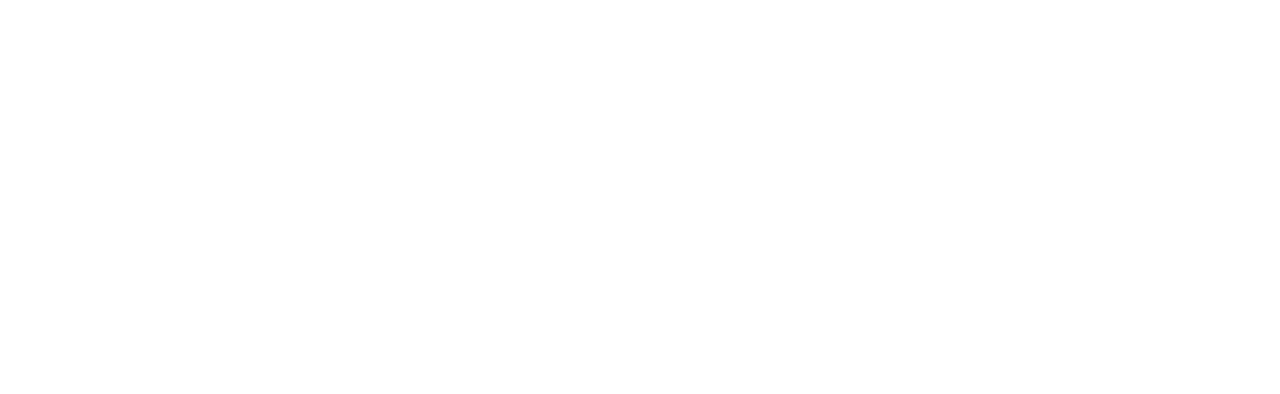
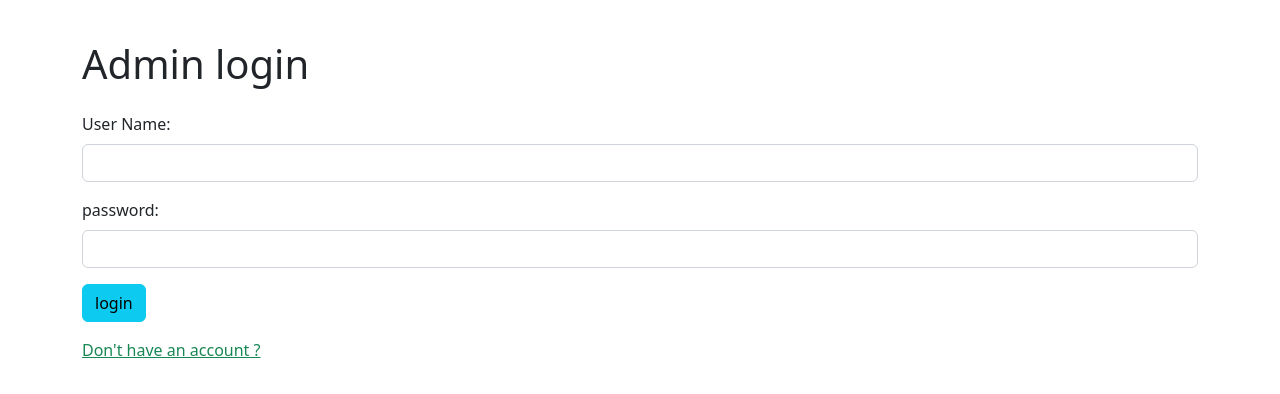
Before and after one commit to krishnanunnijp/library-management-angular-project, an Angular app: page / in a window 1280 px wide. Shown: the top 394 px of the page. Built offline with nearby package versions, Linux system fonts and the light colour scheme.

Commit message:
admin login page added

```diff
--- /dev/null
+++ b/src/app/admin-login/admin-login.component.html
@@ -0,0 +1,25 @@
+<div class="container">
+    <div class="row">
+        <div class="col col-12 col-sm-12 col-md-12 col-lg-12 col-xl-12 col-xxl-12">
+            <div class="row g-3 mt-4">
+                <div class="col-12 col-sm-12 col-md-12 col-lg-12 col-xl-12 col-xxl-12">
+                    <h1> Admin login</h1>
+                </div>
+                <div class="col-12 col-sm-12 col-md-12 col-lg-12 col-xl-12 col-xxl-12">
+                    <label for="username" class="form-label">User Name:</label>
+                    <input type="text" class="form-control">
+                </div>
+                <div class="col-12 col-sm-12 col-md-12 col-lg-12 col-xl-12 col-xxl-12">
+                    <label for="password" class="form-label">password:</label>
+                    <input type="password" class="form-control">
+                </div>
+                <div class="col-12 col-sm-12 col-md-12 col-lg-12 col-xl-12 col-xxl-12">
+                    <a href="bookentry.html" class="btn btn-info">login</a>
+                </div>
+                <div class="col-12 col-sm-12 col-md-12 col-lg-12 col-xl-12 col-xxl-12">
+                    <a href="signup.html" class="link-success">Don't have an account ?</a>
+                </div>
+            </div>
+        </div>
+    </div>
+</div>
--- a/src/app/app.module.ts
+++ b/src/app/app.module.ts
@@ -3,14 +3,25 @@
 
 import { AppRoutingModule } from './app-routing.module';
 import { AppComponent } from './app.component';
+import { AdminLoginComponent } from './admin-login/admin-login.component';
+import { RouterModule, Routes } from '@angular/router';
+const myRoute: Routes =[
+  {
+    path:"",
+    component: AdminLoginComponent
+  }
+]
 
 @NgModule({
   declarations: [
-    AppComponent
+    AppComponent,
+    AdminLoginComponent
+
   ],
   imports: [
     BrowserModule,
-    AppRoutingModule
+    AppRoutingModule,
+    RouterModule.forRoot(myRoute)
   ],
   providers: [],
   bootstrap: [AppComponent]
--- a/src/index.html
+++ b/src/index.html
@@ -6,8 +6,12 @@
   <base href="/">
   <meta name="viewport" content="width=device-width, initial-scale=1">
   <link rel="icon" type="image/x-icon" href="favicon.ico">
+  <!-- CSS only -->
+<link href="https://cdn.jsdelivr.net/npm/bootstrap@5.2.3/dist/css/bootstrap.min.css" rel="stylesheet" integrity="sha384-rbsA2VBKQhggwzxH7pPCaAqO46MgnOM80zW1RWuH61DGLwZJEdK2Kadq2F9CUG65" crossorigin="anonymous">
 </head>
 <body>
   <app-root></app-root>
+  <!-- JavaScript Bundle with Popper -->
+<script src="https://cdn.jsdelivr.net/npm/bootstrap@5.2.3/dist/js/bootstrap.bundle.min.js" integrity="sha384-kenU1KFdBIe4zVF0s0G1M5b4hcpxyD9F7jL+jjXkk+Q2h455rYXK/7HAuoJl+0I4" crossorigin="anonymous"></script>
 </body>
 </html>
```
Also changed, not shown: src/app/admin-login/admin-login.component.ts (added, +10 -0 lines), src/app/admin-login/admin-login.component.css (added).
